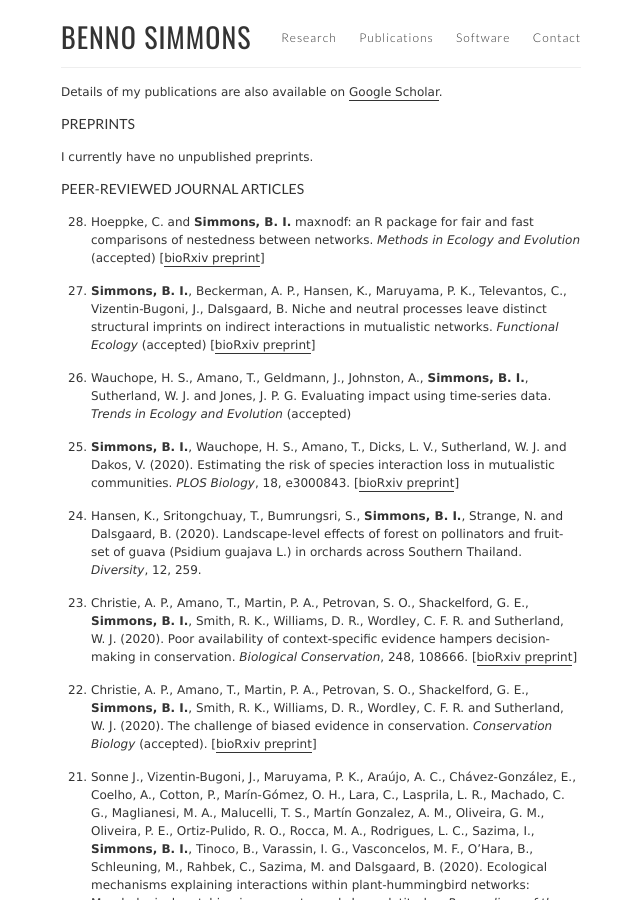
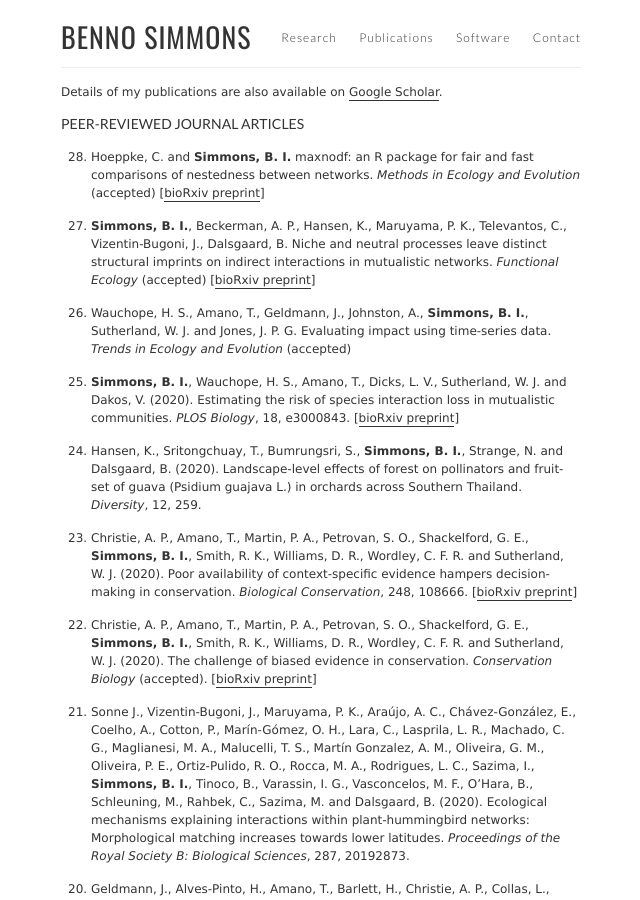
Before and after one commit to SimmonsBI/SimmonsBI.github.io, a Jekyll site: the page built from publications.md, in a window 1280 px wide and 900 px high. Shown: the whole window, without its empty margins (319-959 px from the left). Built offline with Jekyll 4.4.1, drawn with Linux system fonts in a browser that asks for light colours.

Commit message:
Update publications.md

```diff
--- a/publications.md
+++ b/publications.md
@@ -6,12 +6,12 @@ permalink: /publications/
 
 Details of my publications are also available on [Google Scholar](https://scholar.google.com/citations?user=sHlEv_gAAAAJ&hl=en).
 
-### PREPRINTS
+<!---### PREPRINTS
 
 {: reversed="reversed"}
 {:start="28"}
 
-I currently have no unpublished preprints.
+I currently have no unpublished preprints.--->
 
 
 ### PEER-REVIEWED JOURNAL ARTICLES
```
